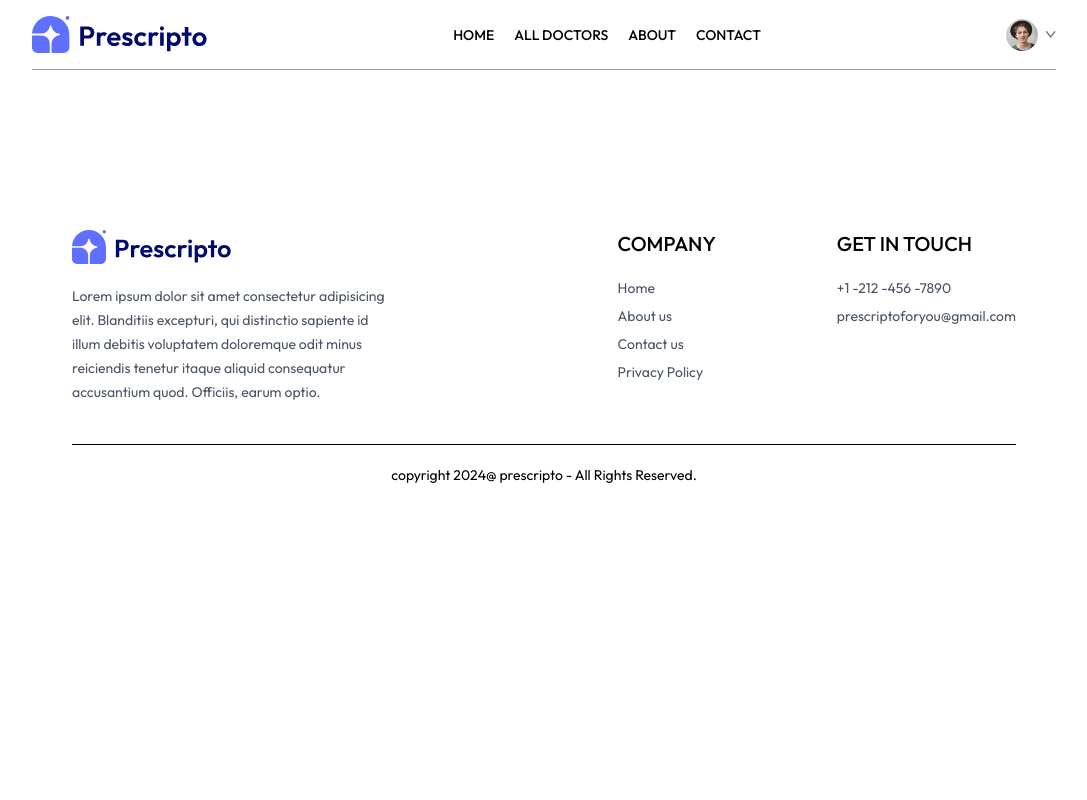
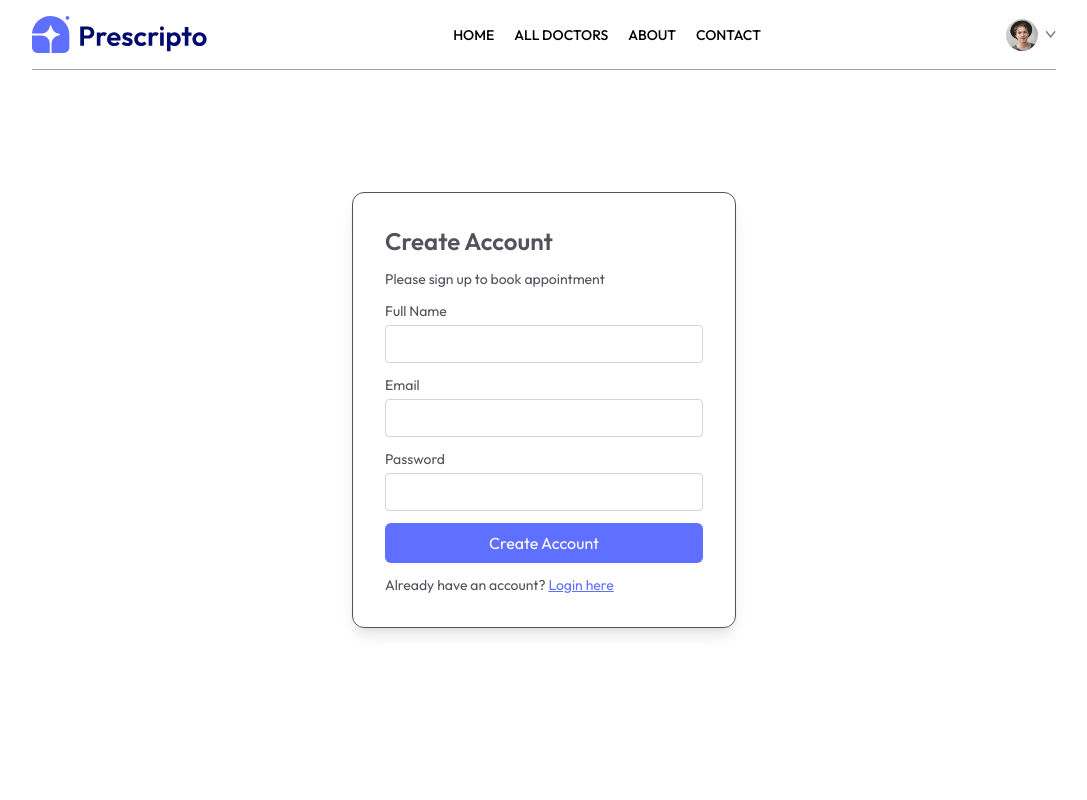
Before and after one commit to deepaksikarwar23/Doctor-Booking-Appointment-System, a React (Vite) app in the folder frontend/: page /login in a window 1280 px wide. Shown: the top 800 px of the page, without its empty margins (96-1183 px from the left). Built offline with nearby package versions, Linux system fonts and the light colour scheme.

Commit message:
Created the user login  and registration page

```diff
--- a/frontend/src/pages/Login.jsx
+++ b/frontend/src/pages/Login.jsx
@@ -1,10 +1,52 @@
-import React from 'react'
+import React, { useState } from 'react'
 
 const Login = () => {
+
+  const [state, setState]=useState('Sign Up')
+
+  const [email, setEmail]= useState('')
+  const [password, setPassword]= useState('')
+  const [name, setName]= useState('')
+
+  const onSubmitHandler= async (e)=>{
+    e.preventDefault()
+
+  }
   return (
-    <div>
+    <form action="" className='min-h-[80vh] flex items-center'>
 
-    </div>
+      <div className='flex flex-col gap-3 m-auto items-start p-8 min-w-[340px] sm:min-w-96 border rounded-xl text-zinc-600 text-sm shadow-lg '>
+
+        <p className='text-2xl font-semibold'>{state==='Sign Up' ? "Create Account": "Login"}</p>
+        <p>Please {state==='Sign Up' ? "sign up": "log in"} to book appointment</p>
+
+        {
+          state === 'Sign Up' &&
+          <div className='w-full '>
+          <p>Full Name </p>
+          <input className='border border-zinc-300 rounded w-full p-2 mt-1 ' type="text" onChange={(e)=>setName(e.target.name)} value={name} required />
+        </div>
+        }
+
+
+        <div className='w-full '>
+          <p> Email </p>
+          <input className='border border-zinc-300 rounded w-full p-2 mt-1 ' type="text" onChange={(e)=>setEmail(e.target.name)} value={email} required />
+        </div>
+
+        <div className='w-full '>
+          <p>Password  </p>
+          <input className='border border-zinc-300 rounded w-full p-2 mt-1 ' type="text" onChange={(e)=>setPassword(e.target.name)} value={password} required />
+        </div>
+        <button className='bg-primary text-white w-full py-2 rounded-md text-base'>{state==='Sign Up' ? "Create Account": "Login"}</button>
+        {
+          state === 'Sign Up'?
+          <p>Already have an account? <span onClick={()=>setState('Login')} className='text-primary underline cursor-pointer'>Login here</span> </p>
+          : <p>Create an new account? <span onClick={()=>setState('Sign Up')} className='text-primary underline cursor-pointer'>Click here</span> </p>
+        }
+      </div>
+
+    </form>
   )
 }
 
```
